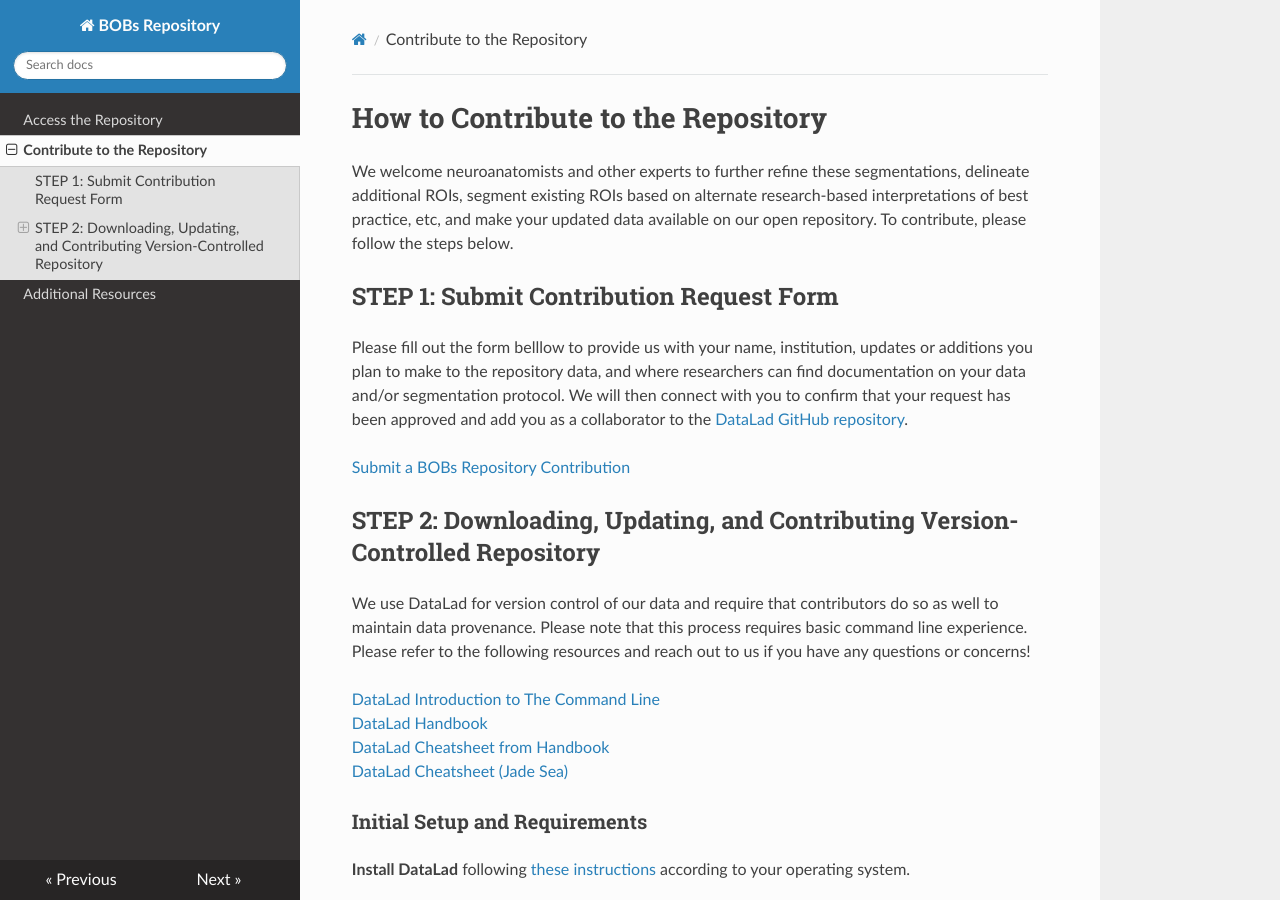
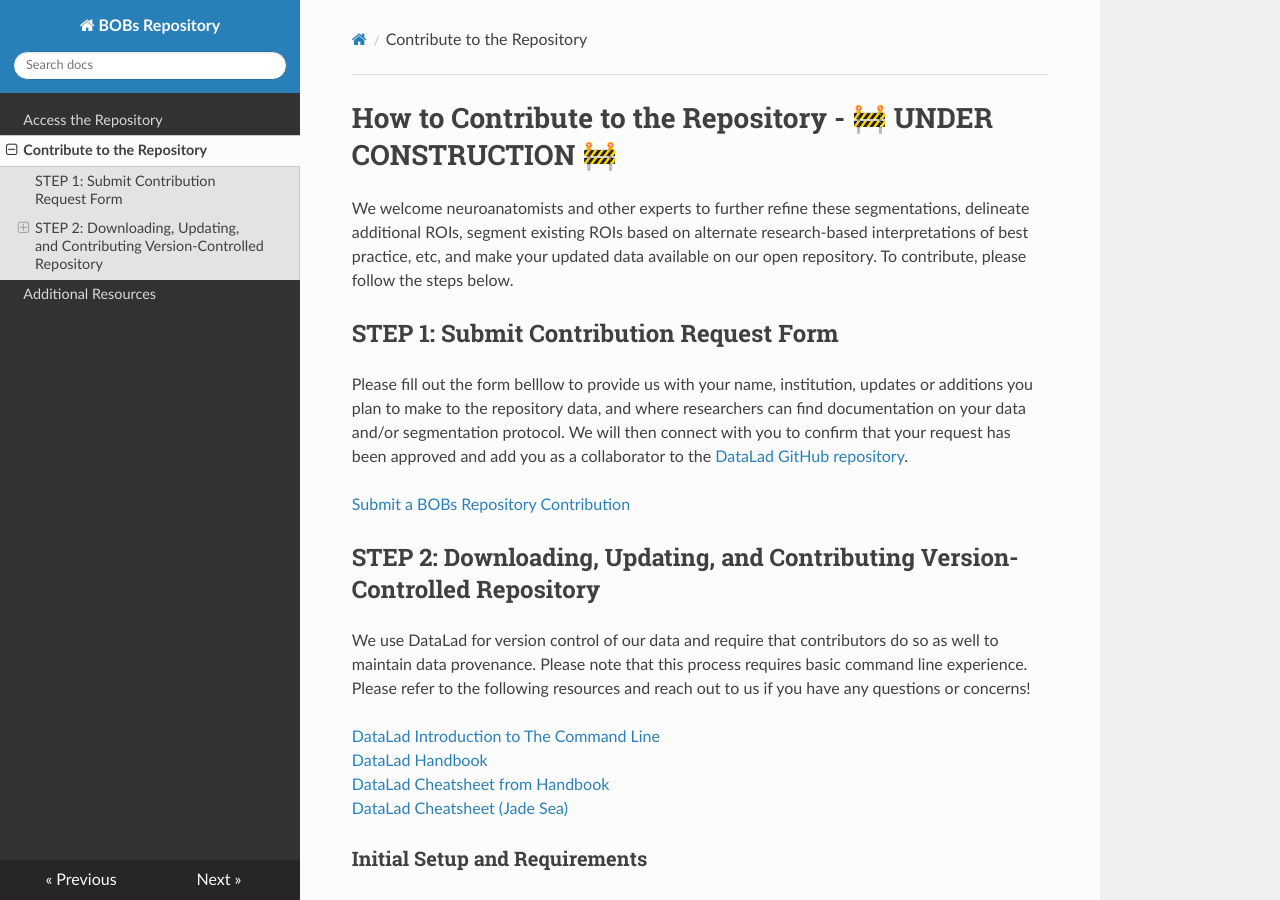
Before and after one commit to DCAN-Labs/BOBsRepositoryRTD, an MkDocs documentation site: the page built from docs/contribute.md, in a window 1280 px wide and 900 px high. Built offline with MkDocs 1.6.1, drawn with Linux system fonts in a browser that asks for light colours; nearby versions of some CDN libraries.

Commit message:
Update contribute.md
added note that this section is under construction

```diff
--- a/docs/contribute.md
+++ b/docs/contribute.md
@@ -1,4 +1,4 @@
-# How to Contribute to the Repository
+# How to Contribute to the Repository - 🚧 UNDER CONSTRUCTION 🚧
 
 We welcome neuroanatomists and other experts to further refine these segmentations, delineate additional ROIs, segment existing ROIs based on alternate research-based interpretations of best practice, etc, and make your updated data available on our open repository. To contribute, please follow the steps below.
 
```
